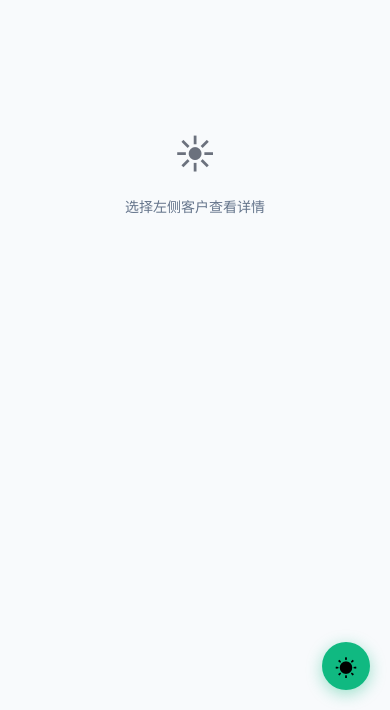
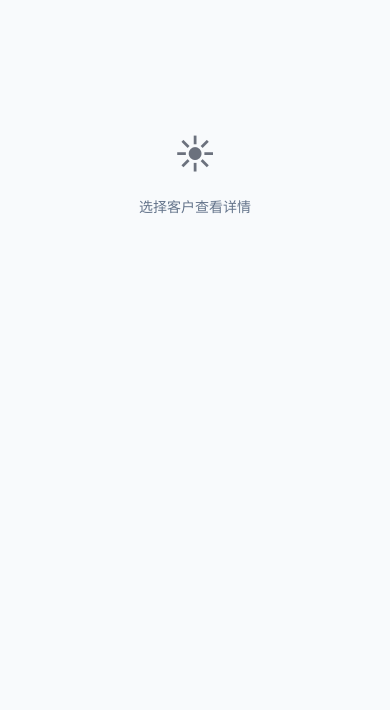
Before and after one commit to zhizhengqin/paygo-platform, a FastAPI app: template templates/dashboard.html in a window 390 px wide. Shown: the part 134-844 px from the top of the page. Run offline with FastAPI, Linux system fonts and the light colour scheme; the template is opened without the code that fills it, so the values that code supplies are empty; parts of the project's set-up code (start-up, migrations or seed data) failed here and were passed over; some libraries are stand-ins or nearby versions.

Commit message:
fix: 移动端列表区域高度修复 — 移除 40vh 限制 + 浮动按钮隐藏
- style.css @media 640px: sidebar 移除 max-height:40vh，customer-list 添加
  min-height:120px + max-height:35vh 确保可滚动显示
- 移动端隐藏 .ctrl-fab 浮动控制器按钮（导航栏已有入口）
- 空状态提示"选择左侧..."改为"选择..."

```diff
--- a/static/style.css
+++ b/static/style.css
@@ -678,8 +678,15 @@ body {
   .main-layout {
     flex-direction: column; height: auto; min-height: calc(100vh - 88px);
   }
-  .sidebar { width: 100%; max-height: 40vh; border-right: none; border-bottom: 1px solid var(--border); }
+  .sidebar { width: 100%; max-height: none; border-right: none; border-bottom: 1px solid var(--border); }
   .sidebar-header { padding: 8px 12px; }
+  .customer-list {
+    flex: 1;
+    overflow-y: auto;
+    min-height: 120px;
+    max-height: 35vh;
+    padding: 8px;
+  }
   .detail-panel {
     width: 100%; padding: 12px; overflow-x: hidden;
   }
@@ -715,7 +722,7 @@ body {
 
   /* 浮动控制器 */
   .floating-ctrl { width: 92vw; max-height: 55vh; right: 4vw; bottom: 70px; left: 4vw; }
-  .ctrl-fab { bottom: 16px; right: 16px; width: 44px; height: 44px; font-size: 20px; }
+  .ctrl-fab { display: none; }
 
   /* 操作按钮组 */
   .action-group { flex-direction: column; }
--- a/templates/dashboard.html
+++ b/templates/dashboard.html
@@ -26,7 +26,7 @@
   <main class="detail-panel" id="detailPanel">
     <div class="empty-state">
       <div class="icon">☀</div>
-      <p>选择左侧客户查看详情</p>
+      <p>选择客户查看详情</p>
     </div>
   </main>
 </div>
@@ -190,7 +190,7 @@ function switchTab(tab) {
     document.getElementById('detailPanel').innerHTML = `
       <div class="empty-state">
         <div class="icon">☀</div>
-        <p>选择左侧客户查看详情</p>
+        <p>选择客户查看详情</p>
       </div>
     `;
   } else if (tab === 'contracts') {
@@ -774,7 +774,7 @@ async function loadContracts() {
     document.getElementById('detailPanel').innerHTML = `
       <div class="empty-state">
         <div class="icon">📋</div>
-        <p>选择左侧合同查看详情</p>
+        <p>选择合同查看详情</p>
       </div>
     `;
   }
@@ -1125,7 +1125,7 @@ async function loadTokens() {
   }).join('');
 
   if (!selectedTokenId) {
-    document.getElementById('detailPanel').innerHTML = '<div class="empty-state"><div class="icon">🔑</div><p>选择左侧 Token 查看详情</p></div>';
+    document.getElementById('detailPanel').innerHTML = '<div class="empty-state"><div class="icon">🔑</div><p>选择 Token 查看详情</p></div>';
   }
 }
 
@@ -1269,7 +1269,7 @@ async function loadAlerts() {
   }).join('');
 
   if (!selectedAlertId) {
-    document.getElementById('detailPanel').innerHTML = '<div class="empty-state"><div class="icon">🚨</div><p>选择左侧告警查看详情</p></div>';
+    document.getElementById('detailPanel').innerHTML = '<div class="empty-state"><div class="icon">🚨</div><p>选择告警查看详情</p></div>';
   }
 }
 
@@ -1670,6 +1670,9 @@ async function deleteUser(uid) {
   display: flex; align-items: center; justify-content: center;
 }
 .ctrl-fab.hidden { display: none; }
+@media (max-width: 640px) {
+  .ctrl-fab { display: none !important; }
+}
 </style>
 
 <div class="floating-ctrl" id="floatingCtrl">
```
